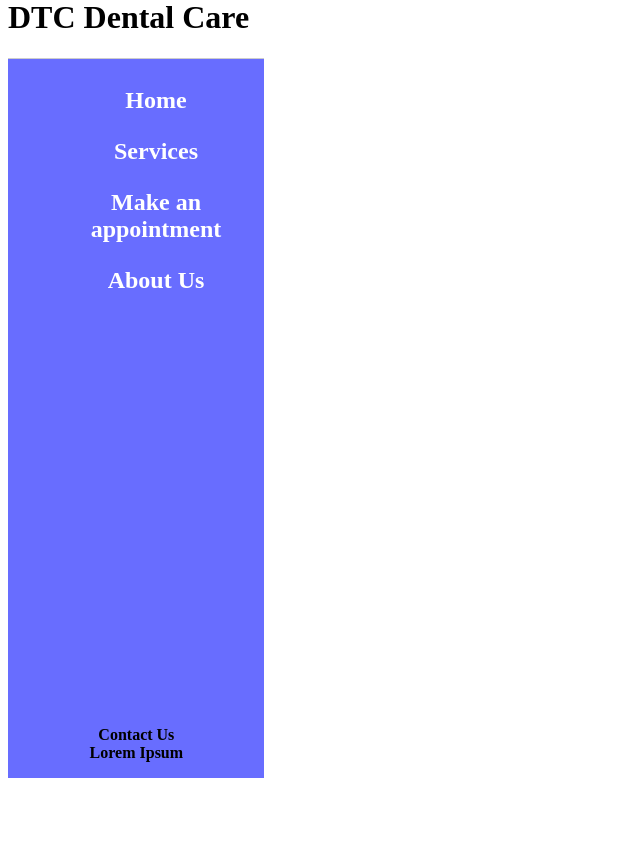
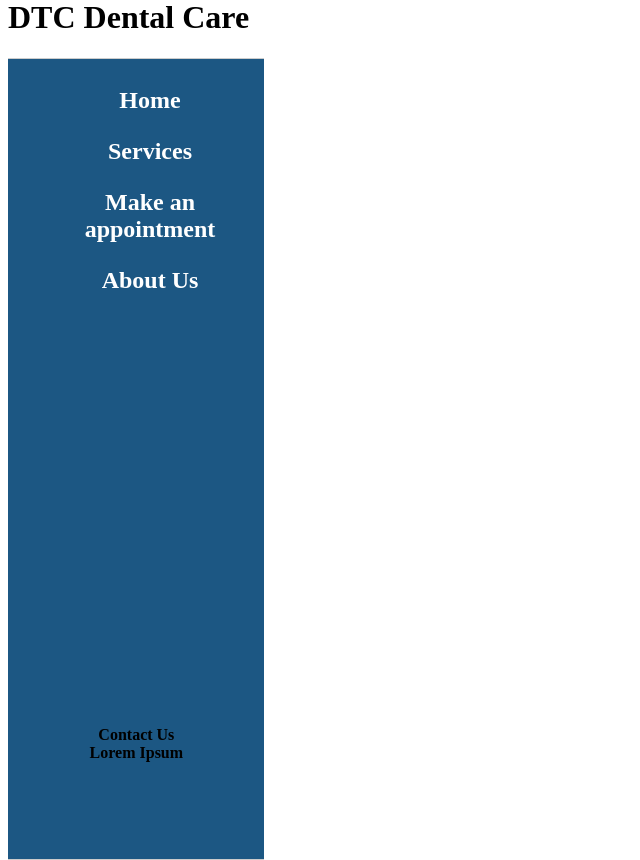
Before and after one commit to arunbalaji87/IS-Design, a PHP site: page /Homepage.html in a window 1280 px wide. Shown: the part 22-882 px from the top of the page, without its empty margins (0-640 px from the left). Before the commit the page ends 800 px from the top, so only its background shows below. Run offline with PHP 8.4, Linux system fonts and the light colour scheme.

Commit message:
Update desktop.css

```diff
--- a/desktop.css
+++ b/desktop.css
@@ -1,19 +1,24 @@
 /* Desktop STYLESHEET */
 
+body {
+
+	}
+
 nav {
-	position: fixed;
+	position: absolute;
 	width: 20%;
 	height: 100%;
-	margin: 0 0 3em 0;
+	margin: 0 0 0 0;
 	padding: 0;
 	list-style: none;
-	background-color: #686dff;
+	background-color: #1C5783;
 	border-bottom: 1px solid #ccc;
 	border-top: 1px solid #ccc;
 		}
 nav li {
 
 	list-style: none;
+	margin: 0 0 0 -.75em;
 		}
 
 nav li a {
```
